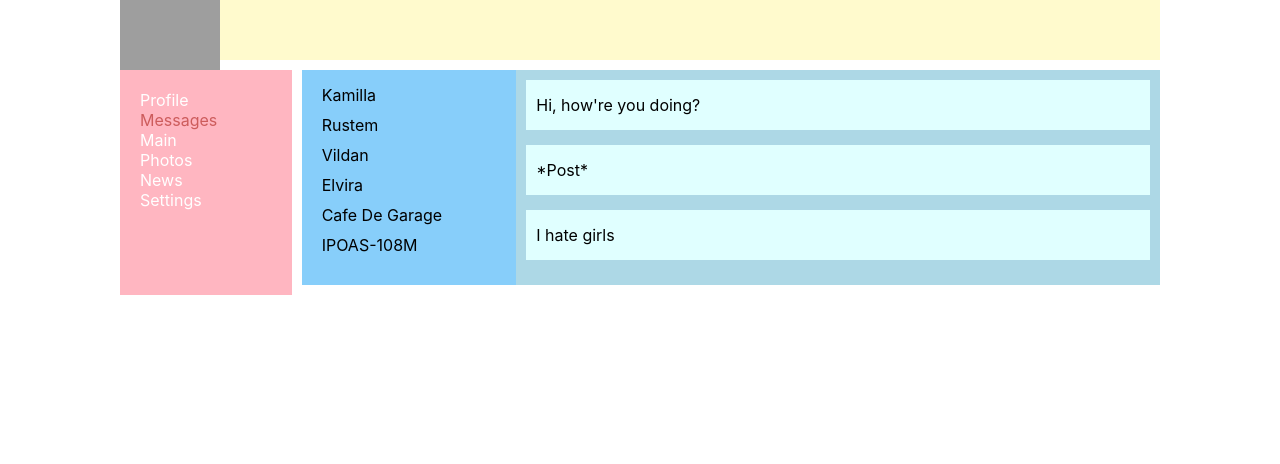
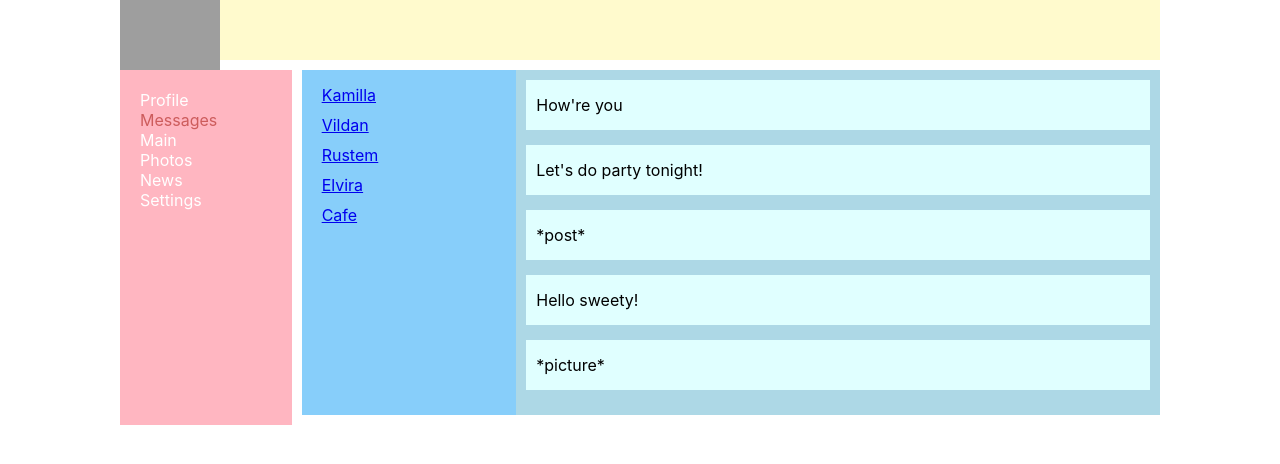
Before and after one commit to GandhiMateGandhi/React-Project, a React (Create React App) app: page /Messages in a window 1280 px wide. Shown: the top 464 px of the page. Built offline with nearby package versions, Linux system fonts and the light colour scheme; grey boxes are pictures that could not be loaded.

Commit message:
Profile wall posts added

```diff
--- a/src/App.js
+++ b/src/App.js
@@ -17,12 +17,12 @@ const App = () => {
                 <Header />
                 <Sidebar />
                 <div className="Content">
-                    <Route path='/Main' component={Main} />
-                    <Route path='/Messages' component={Messages} />
-                    <Route path='/News' component={News} />
-                    <Route path='/Photos' component={Photos} />
-                    <Route path='/Settings' component={Settings} />
-                    <Route path='/Profile' component={Profile} />
+                    <Route exact path='/Main' component={Main} />
+                    <Route exact path='/Messages' component={Messages} />
+                    <Route exact path='/News' component={News} />
+                    <Route exact path='/Photos' component={Photos} />
+                    <Route exact path='/Settings' component={Settings} />
+                    <Route exact path='/Profile' component={Profile} />
                 </div>
             </div>
         </BrowserRouter>
--- a/src/components/Messages/Messages.jsx
+++ b/src/components/Messages/Messages.jsx
@@ -1,39 +1,62 @@
 import './Messages.scss'
+import {NavLink} from "react-router-dom";
+
+
+const MessagesBarItem = ({user, name}) => {
+    let path = "/Messages/" + user
+    return (
+        <div className="MessagesBar-Item">
+            <NavLink to={path}> {name}</NavLink>
+
+        </div>
+    )
+}
+
+const MessagesListItem = ({text}) => {
+    return (
+        <div className="MessagesList-Item">
+            {text}
+        </div>
+    )
+}
 
 const Messages = () => {
+
+    let usersData = [
+        {user: 1, name: 'Kamilla'},
+        {user: 2, name: 'Vildan'},
+        {user: 3, name: 'Rustem'},
+        {user: 4, name: 'Elvira'},
+        {user: 5, name: 'Cafe'}
+    ]
+
+    let messagesData = [
+        {user: 1, text: 'How\'re you'},
+        {user: 2, text: 'Let\'s do party tonight!'},
+        {user: 3, text: '*post*'},
+        {user: 4, text: 'Hello sweety!'},
+        {user: 5, text: '*picture*'}
+    ]
+
     return (
         <div className="Messages">
             <div className="MessagesBar">
-                <div className="MessagesBar-Item">
-                    Kamilla
-                </div>
-                <div className="MessagesBar-Item">
-                    Rustem
-                </div>
-                <div className="MessagesBar-Item">
-                    Vildan
-                </div>
-                <div className="MessagesBar-Item">
-                    Elvira
-                </div>
-                <div className="MessagesBar-Item">
-                    Cafe De Garage
-                </div>
-                <div className="MessagesBar-Item">
-                    IPOAS-108M
-                </div>
+
+                <MessagesBarItem name={usersData[0].name} user={usersData[0].user}/>
+                <MessagesBarItem name={usersData[1].name} user={usersData[1].user}/>
+                <MessagesBarItem name={usersData[2].name} user={usersData[2].user}/>
+                <MessagesBarItem name={usersData[3].name} user={usersData[3].user}/>
+                <MessagesBarItem name={usersData[4].name} user={usersData[4].user}/>
 
             </div>
+
             <div className="MessagesList">
-                <div className="MessagesList-Item">
-                    Hi, how're you doing?
-                </div>
-                <div className="MessagesList-Item">
-                    *Post*
-                </div>
-                <div className="MessagesList-Item">
-                    I hate girls
-                </div>
+
+                <MessagesListItem text={messagesData[0].text}/>
+                <MessagesListItem text={messagesData[1].text}/>
+                <MessagesListItem text={messagesData[2].text}/>
+                <MessagesListItem text={messagesData[3].text}/>
+                <MessagesListItem text={messagesData[4].text}/>
             </div>
         </div>
     );
--- a/src/components/Profile/Profile.jsx
+++ b/src/components/Profile/Profile.jsx
@@ -1,9 +1,12 @@
 import './Profile.scss'
+import ProfileInfo from "./ProfileInfo/ProfileInfo";
+import ProfileWall from "./ProfileWall/ProfileWall";
 
-const Profile = (props) => {
+const Profile = () => {
     return (
         <div className="Profile">
-            <h1>Profile content</h1>
+            <ProfileInfo />
+            <ProfileWall />
         </div>
     );
 }
--- a/src/components/Profile/Profile.scss
+++ b/src/components/Profile/Profile.scss
@@ -1,4 +1,5 @@
 .Profile {
   grid-area: messages;
   background-color: lightblue;
+  margin: 0;
 }
--- /dev/null
+++ b/src/components/Profile/ProfileInfo/ProfileInfo.jsx
@@ -0,0 +1,11 @@
+import './ProfileInfo.scss'
+
+const ProfileInfo = () => {
+    return (
+        <div className="ProfileInfo">
+            <h2>Profile info</h2>
+        </div>
+    );
+}
+
+export default ProfileInfo;
--- /dev/null
+++ b/src/components/Profile/ProfileInfo/ProfileInfo.scss
@@ -0,0 +1,4 @@
+.ProfileInfo {
+  margin: 0;
+  padding: 20px 10px;
+}
--- /dev/null
+++ b/src/components/Profile/ProfileWall/ProfileWall.jsx
@@ -0,0 +1,25 @@
+import './ProfileWall.scss'
+import WallPost from "./WallPost/WallPost";
+
+const ProfileWall = () => {
+
+    let postsData = [
+        {id: 1, text: 'How\'re you?', likesCount: 3},
+        {id: 2, text: 'Let\'s do party tonight!', likesCount: 1},
+        {id: 3, text: '*post*', likesCount: 13},
+        {id: 4, text: 'Hello sweety!', likesCount: 6},
+        {id: 5, text: '*picture*', likesCount: 22}
+    ]
+
+    return (
+        <div className="ProfileWall">
+            <WallPost text={postsData[0].text} likesCount={postsData[0].likesCount}/>
+            <WallPost text={postsData[1].text} likesCount={postsData[1].likesCount}/>
+            <WallPost text={postsData[2].text} likesCount={postsData[2].likesCount}/>
+            <WallPost text={postsData[3].text} likesCount={postsData[3].likesCount}/>
+            <WallPost text={postsData[4].text} likesCount={postsData[4].likesCount}/>
+        </div>
+    );
+}
+
+export default ProfileWall;
--- /dev/null
+++ b/src/components/Profile/ProfileWall/ProfileWall.scss
@@ -0,0 +1,4 @@
+.ProfileWall {
+  margin: 0;
+  padding: 20px 10px;
+}
--- /dev/null
+++ b/src/components/Profile/ProfileWall/WallPost/WallPost.jsx
@@ -0,0 +1,14 @@
+import './WallPost.scss'
+
+const WallPost = ({photo, text, likesCount}) => {
+
+    return (
+        <div className="WallPost">
+            <div className="WallPost-Photo">{photo}</div>
+            <div>{text}</div>
+            <div>Likes: {likesCount}</div>
+        </div>
+    );
+}
+
+export default WallPost
--- /dev/null
+++ b/src/components/Profile/ProfileWall/WallPost/WallPost.scss
@@ -0,0 +1,15 @@
+.WallPost {
+  padding: 10px;
+  display: grid;
+  grid-template-columns: 2fr 10fr;
+  //grid-template-rows: 3fr;
+  //grid-gap: 20px;
+
+  &-Photo {
+    width: 70px;
+    height: 70px;
+    background: -30px url("../../../../img/WallPostUser.jpg") no-repeat;
+    background-size: cover;
+    border-radius: 50%;
+  }
+}
--- a/src/components/Sidebar/SideItem/SideItem.jsx
+++ b/src/components/Sidebar/SideItem/SideItem.jsx
@@ -1,7 +1,7 @@
 import './SideItem.scss'
 import {NavLink} from "react-router-dom";
 
-const SideItem = ({item}) => {
+const SideItem = ( {item} ) => {
     return (
         <div className="SideItem">
             <NavLink to={item}>{item}</NavLink>
```
Also changed, not shown: src/img/WallPostUser.jpg (added).
